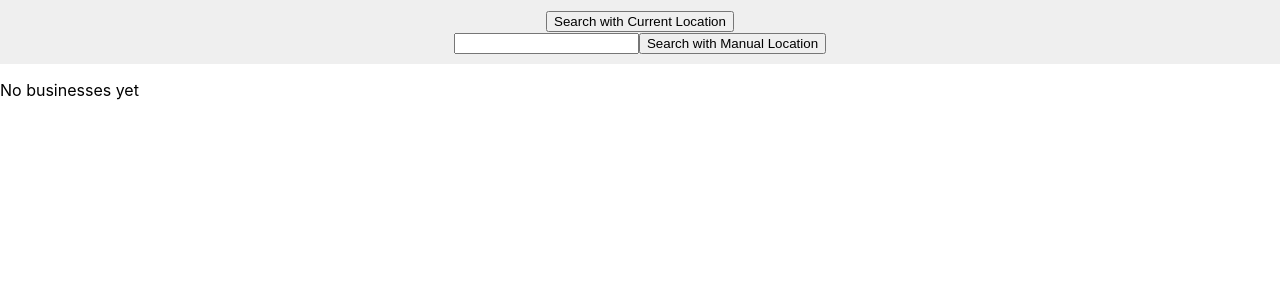
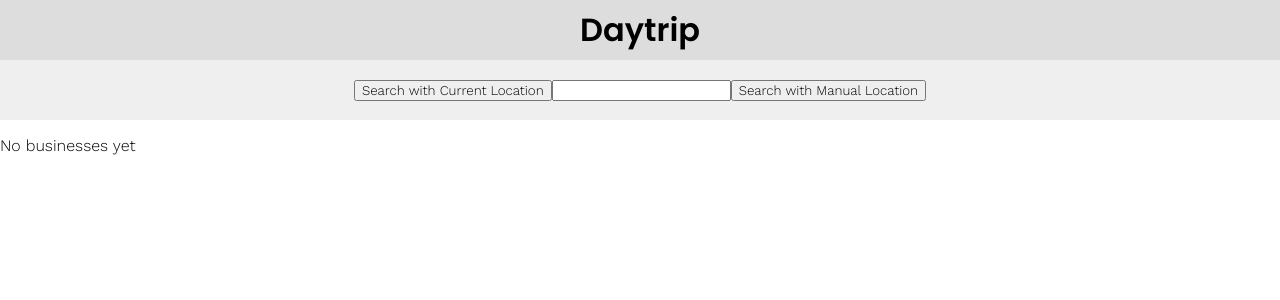
Before and after one commit to csaye/daytrip, a Next.js app: page / in a window 1280 px wide. Shown: the top 300 px of the page. Built offline with nearby package versions, Linux system fonts and the light colour scheme.

Commit message:
Improve homepage styling.

```diff
--- a/pages/_app.js
+++ b/pages/_app.js
@@ -8,6 +8,8 @@ export default function App({ Component, pageProps }) {
         <title>Daytrip</title>
         <meta name="description" content="Explore any area with a randomly generated one day trip." />
         <link rel="icon" href="/favicon.ico" />
+        <link href="https://fonts.googleapis.com/css?family=Work%20Sans:300,600" rel="stylesheet" />
+        <link href="https://fonts.googleapis.com/css?family=Poppins:600" rel="stylesheet" />
       </Head>
       <Component {...pageProps} />
     </>
--- a/pages/index.js
+++ b/pages/index.js
@@ -34,6 +34,9 @@ export default function Home() {
 
   return (
     <div>
+      <div className={styles.header}>
+        <h1>Daytrip</h1>
+      </div>
       <div className={styles.searchbar}>
         <button onClick={searchCurrentLocation}>
           Search with Current Location
--- a/styles/Home.module.css
+++ b/styles/Home.module.css
@@ -1,7 +1,21 @@
+.header {
+  height: 60px;
+  background: #ddd;
+  display: flex;
+  align-items: center;
+  justify-content: center;
+}
+
+.header > h1 {
+  font-family: 'Poppins', sans-serif;
+}
+
 .searchbar {
   background: #efefef;
-  text-align: center;
-  padding: 10px;
+  height: 60px;
+  display: flex;
+  align-items: center;
+  justify-content: center;
 }
 
 .businesslist {
--- a/styles/globals.css
+++ b/styles/globals.css
@@ -1,12 +1,6 @@
-html,
-body {
+html, body, #__next {
   padding: 0;
   margin: 0;
-  font-family: -apple-system, BlinkMacSystemFont, Segoe UI, Roboto, Oxygen,
-    Ubuntu, Cantarell, Fira Sans, Droid Sans, Helvetica Neue, sans-serif;
-}
-
-html, body, #__next {
   height: 100%;
   overflow: auto;
 }
@@ -22,4 +16,5 @@ button {
 
 * {
   box-sizing: border-box;
+  font-family: 'Work Sans', sans-serif;
 }
```
